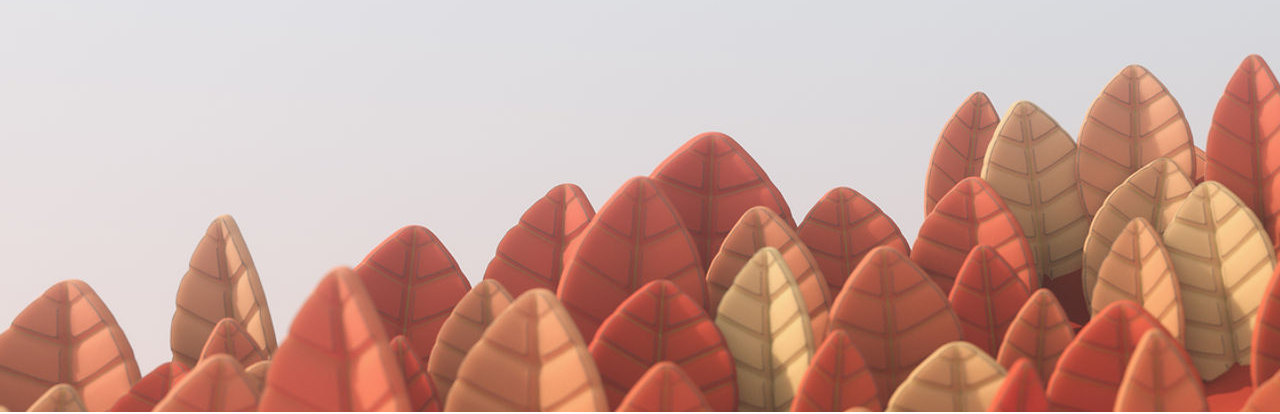
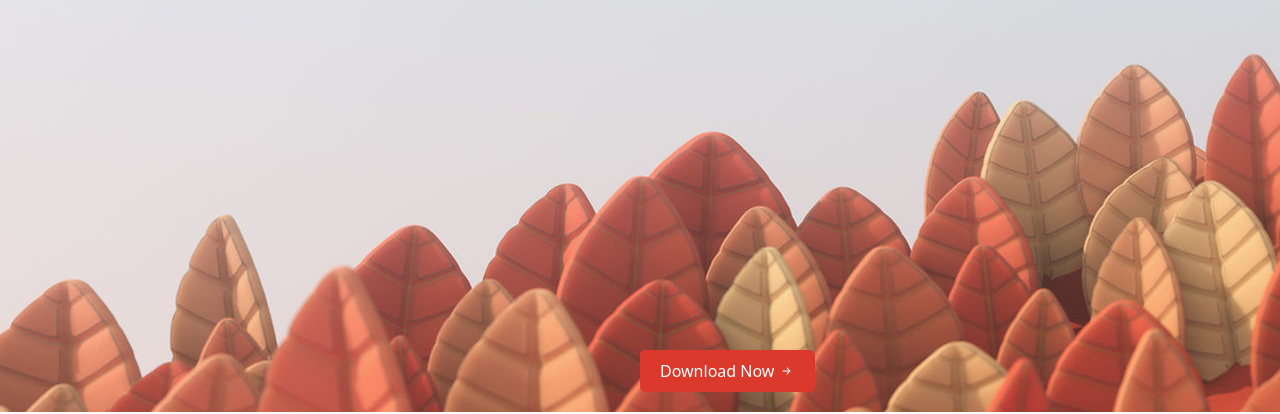
Before and after one commit to Ramal19/Gaming-Company-Website, a plain HTML site: page index.html in a window 1280 px wide. Shown: the part 388-802 px from the top of the page. Drawn offline with nearby package versions, Linux system fonts and the light colour scheme; a web font is replaced by a local one.

Commit message:
last version

```diff
--- a/index.html
+++ b/index.html
@@ -38,6 +38,11 @@
                 <img src="./Photo/app-store.png" alt="App Store">
                 <img src="./Photo/google-play.png" alt="Google Play">
             </div>
+        </div>
+        <button id="download-button">
+            <span class="button-text">Download Now</span>
+            <i class="bi bi-arrow-right-short"></i>
+        </button>
     </header>
     <section class="cards">
         <div class="card-one">
--- a/script/script.js
+++ b/script/script.js
@@ -1,9 +1,27 @@
-let navBar = document.querySelector(".navbar")
+let navBar = document.querySelector(".navbar");
+let downloadButton = document.getElementById("download-button");
+let header = document.querySelector("header");
+let topButton = null;
 
-window.addEventListener('scroll', ()=>{
-    if (window.scrollY > 800) {
-        navBar.style.display = "none";
-    } else {
-        navBar.style.display = "flex";
+window.addEventListener('scroll', () => {
+    (window.scrollY > 800) ?  navBar.style.display = "none" : navBar.style.display = "flex";
+
+    if (window.scrollY > 0) {
+        if (!topButton) {
+            topButton = document.createElement("button");
+            topButton.innerHTML = `<i class="bi bi-arrow-up"></i>`;
+            topButton.classList.add("top-button");
+            header.appendChild(topButton);
+            topButton.addEventListener('click', () => {
+                window.scrollTo({ top: 0, behavior: "smooth" });
+            });
+        }
+    } else if (topButton && window.scrollY === 0) {
+        topButton.remove();
+        topButton = null;
     }
 });
+
+downloadButton.addEventListener('click', () => {
+    window.scrollTo({ top: 500, behavior: "smooth" });
+});
--- a/static/style.css
+++ b/static/style.css
@@ -111,6 +111,37 @@ header > .header-text {
   opacity: 0;
   animation: fadeIN 2s ease-in-out forwards;
   animation-delay: 1s;
+}
+
+#download-button {
+  position: absolute;
+  bottom: 20px;
+  left: 50%;
+  padding: 10px 20px;
+  background-color: #da392b;
+  color: #fff;
+  border: none;
+  border-radius: 5px;
+  cursor: pointer;
+  font-size: 16px;
+  font-weight: 500;
+  font-family: system-ui, -apple-system, BlinkMacSystemFont, 'Segoe UI', Roboto, Oxygen, Ubuntu, Cantarell, 'Open Sans', 'Helvetica Neue', sans-serif;
+}
+
+.top-button {
+
+  position: fixed;
+  bottom: 20px;
+  right: 20px;
+  background-color: #da392b;
+  color: #fff;
+  border: none;
+  border-radius: 5px;
+  padding: 10px 20px;
+  cursor: pointer;
+  font-size: 16px;
+  font-weight: 500;
+  font-family: system-ui, -apple-system, BlinkMacSystemFont, 'Segoe UI', Roboto, Oxygen, Ubuntu, Cantarell, 'Open Sans', 'Helvetica Neue', sans-serif;
 }
 
 @keyframes fadeIN {
```
